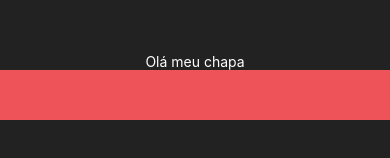
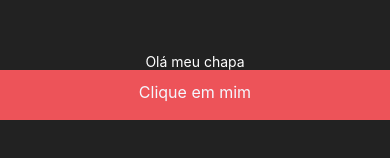
Before and after one commit to Marcos9868/foodie-mobile-lesson, a React Native app: screen / in a window 390 px wide. Shown: the part 336-494 px from the top of the page. Built offline with nearby package versions, Linux system fonts and the light colour scheme.

Commit message:
fix: botão

```diff
--- a/App.js
+++ b/App.js
@@ -1,5 +1,5 @@
 import { StyleSheet, Text, View } from 'react-native';
-import Button from './src/components/button/Button';
+import Button from './src/components/button/Button.jsx';
 
 export default function App() {
   return (
@@ -7,7 +7,7 @@ export default function App() {
       <View>
         <Text style={styles.text}>Olá meu chapa</Text>
       </View>
-      <Button />
+      <Button name="Clique em mim"/>
     </View>
   );
 }
```
